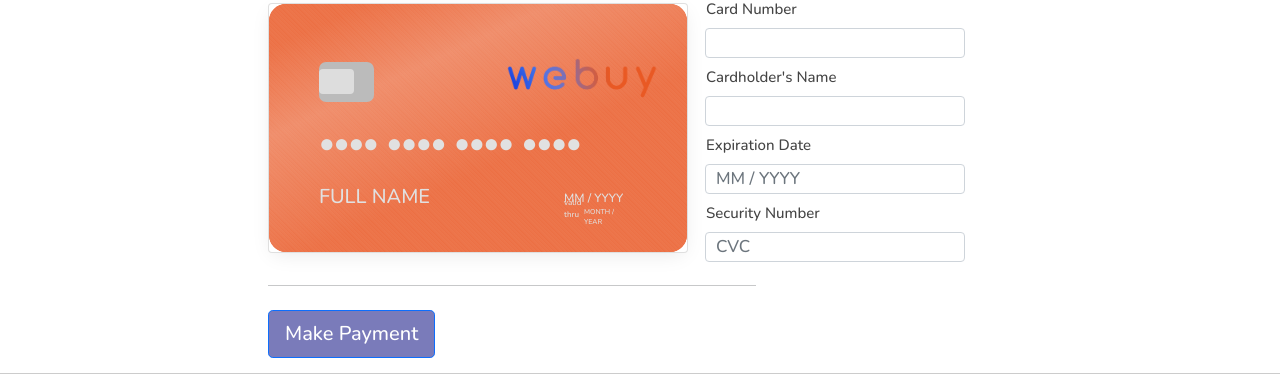
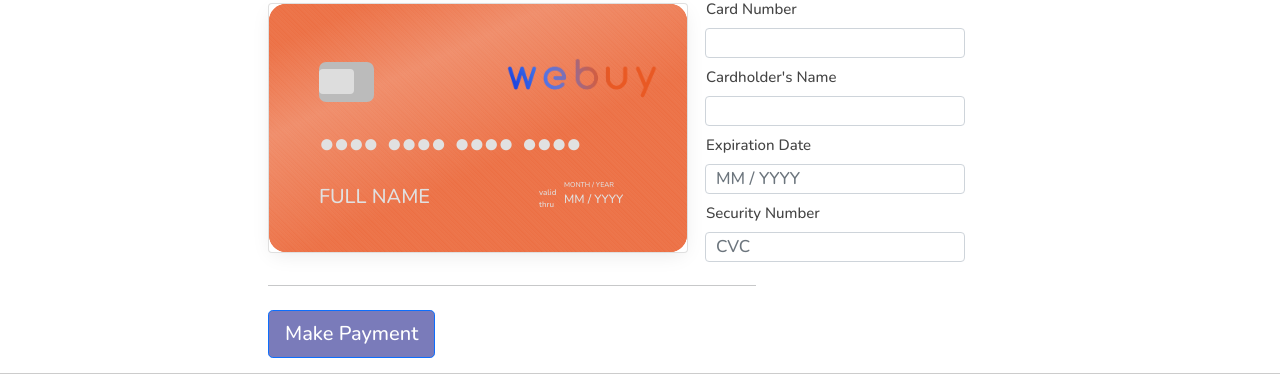
Before and after one commit to OliverSotoFlores/WeBuySpring, a Spring app: page /checkout in a window 1280 px wide. Shown: the part 771-1145 px from the top of the page. Run offline with Thymeleaf, Linux system fonts and the light colour scheme; the template is opened without the code that fills it, so the values that code supplies are empty; database files in the repository are not loaded; some libraries are stand-ins or nearby versions.

Commit message:
Fixed Credit card design

```diff
--- a/src/main/resources/static/css/checkout.css
+++ b/src/main/resources/static/css/checkout.css
@@ -237,10 +237,10 @@ img {
 
 .date {
     position: absolute;
-    bottom: 40px;
+    bottom: 42px;
     right: 55px;
     width: 90px;
-    height: 35px;
+    height: 40px;
     color: var(--text-color);
     transition: color 0.5s;
 }
@@ -249,27 +249,27 @@ img {
     font-size: 12px;
     position: absolute;
     margin-left: 22px;
-    margin-top: 12px;
+    margin-top: 20px;
     color: var(--text-color);
     font-weight: 500;
     transition: color 0.5s;
 }
 
-.date_value:after {
+.date_value:before {
     content: 'MONTH / YEAR';
     position: absolute;
-    display: block;
     font-size: 7px;
-    margin-left: 20px;
+    top: -10px;
 }
 
-.date_value:before {
+.date_value:after {
     content: 'valid \a thru';
     position: absolute;
     display: block;
     font-size: 8px;
     white-space: pre;
-    margin-top: 8px;
+    top: -3px;
+    left: -25px;
 }
 
 .wb-logo {
```
